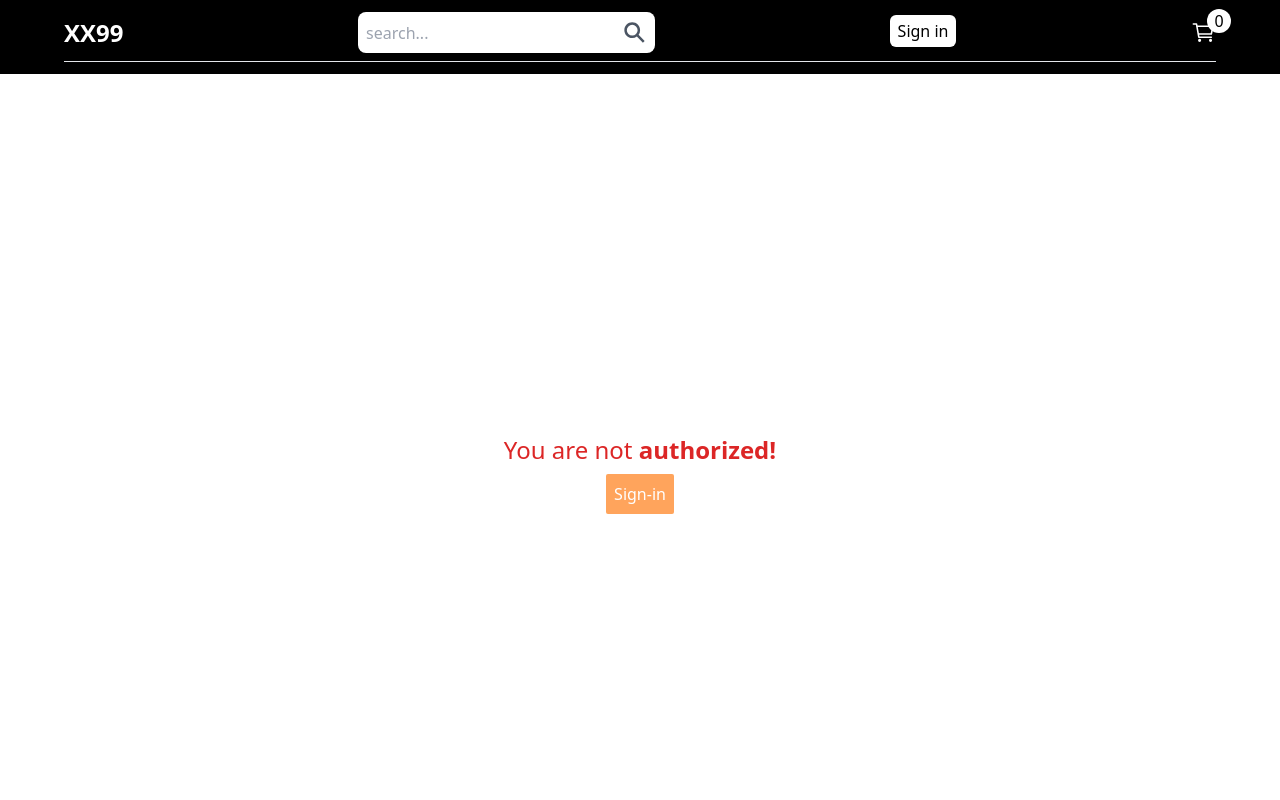
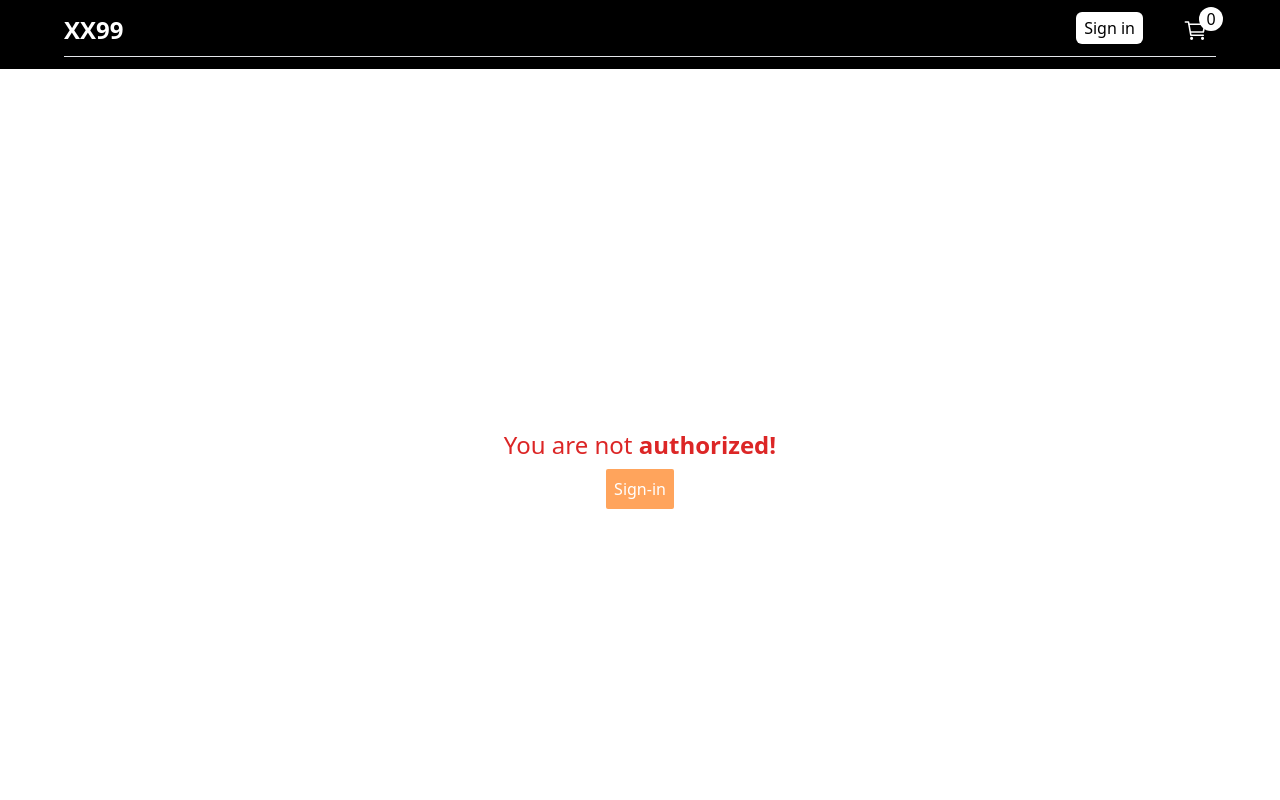
Before and after one commit to Opeyemi-2018/e-commerce, a React (Vite) app in the folder client/: page /unauthorized in a window 1280 px wide. Shown: the top 800 px of the page. Built offline with nearby package versions, Linux system fonts and the light colour scheme.

Commit message:
massive changes done

```diff
--- a/client/src/components/CheckOut.jsx
+++ b/client/src/components/CheckOut.jsx
@@ -4,7 +4,7 @@ const CheckOut = ({ amountToPay, user, setamountToPay }) => {
     e.preventDefault();
   };
   return (
-    <div className="bg-white p-6 my-4 rounded-md">
+    <div className="bg-white md:p-6 p-2 my-4 rounded-md">
       <h1 className="sm:font-semibold font-normal sm:text-2xl text-1xl mb-3">
         CHECKOUT
       </h1>
@@ -50,7 +50,7 @@ const CheckOut = ({ amountToPay, user, setamountToPay }) => {
               shipping info
             </h1>
             <div className="grid md:grid-cols-2 gap-2">
-              <div className="flex flex-col col-span-2">
+              <div className="flex flex-col md:col-span-2">
                 <label className="mb-1 text-1xl capitalize sm:font-semibold font-normal">
                   address
                 </label>
@@ -91,9 +91,9 @@ const CheckOut = ({ amountToPay, user, setamountToPay }) => {
           {setamountToPay !== 0 && (
             <div className="w-full">
               <PaystackCheckout amount={amountToPay} userEmail={user}>
-                <h1 className="uppercase  text-center  my-4 bg-[#ffa45c] p-2 rounded-sm text-white">
+                <button className="uppercase w-full text-center  my-4 bg-[#ffa45c] p-2 rounded-sm text-white">
                   continue and pay
-                </h1>
+                </button>
               </PaystackCheckout>
             </div>
           )}
--- a/client/src/components/Header.jsx
+++ b/client/src/components/Header.jsx
@@ -120,23 +120,7 @@ const Header = () => {
           XX99
         </Link>
 
-        <form
-          onSubmit={handleSubmit}
-          className="flex items-center bg-white  p-2 rounded-lg"
-        >
-          <input
-            type="text"
-            value={searchTerm}
-            onChange={(e) => setSearchTerm(e.target.value)}
-            placeholder="search..."
-            className="focus:outline-none border-none w-24 sm:w-64"
-          />
-          <button>
-            <IoSearchSharp size={25} className="text-gray-600" />
-          </button>
-        </form>
-
-        {/* <button onClick={()=> setShowSearchInput(!showSearchInput)} className="bg-white p-1 sm:hidden inline rounded-full"><IoSearchSharp size={20}/></button> */}
+        <div className="flex items-center gap-10">
           {loggedInUser ? (
             <div className="relative">
               <div
@@ -200,12 +184,13 @@ const Header = () => {
               Sign in
             </Link>
           )}
-        <Link to={"/cart"} className="relative">
+          <Link to={"/cart"} className="relative mr-2">
             <IoCartOutline size={25} className="text-white" />
             <div className="w-6 h-6 absolute bottom-3 left-4 bg-white rounded-full p-2 flex items-center justify-center">
               <p className=" text-black">{cartLength}</p>
             </div>
           </Link>
+        </div>
       </div>
 
       <hr className="mt-2 max-w-6xl mx-auto" />
--- a/client/src/pages/Admin-Dashboard.jsx
+++ b/client/src/pages/Admin-Dashboard.jsx
@@ -38,7 +38,7 @@ const Dashboard = () => {
 
       <div className="">
         <div
-          className={`fixed z-20 md:inline hidden bg-[#ffa45c] rounded-md  p-4  top-3 bottom-3  left-3 w-60  `}
+          className={`fixed z-20 lg:inline hidden bg-[#ffa45c] rounded-md  p-4  top-3 bottom-3  left-3 w-60  `}
         >
           <Link to={"/"} className="my-4  text-white font-extrabold text-2xl">
             XX99
@@ -94,7 +94,7 @@ const Dashboard = () => {
               <span>
                 <PiUsers size={25} />
               </span>{" "}
-              <h1 className="">Customers</h1>{" "}
+              <h1 className="">Users</h1>{" "}
             </Link>
 
             <Link
@@ -126,7 +126,7 @@ const Dashboard = () => {
       {/* mobile side bar  */}
 
       <div
-        className={`fixed z-20 md:hidden inline bg-[#ffa45c]  rounded-none  px-1 py-3  top-0  bottom-0  left-0 transition-all duration-300 ${
+        className={`fixed z-20 lg:hidden inline bg-[#ffa45c]  rounded-none  px-1 py-3  top-0  bottom-0  left-0 transition-all duration-300 ${
           showSideBar ? "w-52" : "w-10"
         }  `}
       >
@@ -207,9 +207,7 @@ const Dashboard = () => {
             <span>
               <PiUsers size={25} />
             </span>{" "}
-            <h1 className={`${showSideBar ? "inline" : "hidden"} `}>
-              Customers
-            </h1>{" "}
+            <h1 className={`${showSideBar ? "inline" : "hidden"} `}>Users</h1>{" "}
           </Link>
 
           <Link
@@ -244,7 +242,7 @@ const Dashboard = () => {
       </div>
 
       <div
-        className={`md:ml-64 ml-10  overflow-x-auto transition-all duration-300 ${
+        className={`lg:ml-64 ml-10  overflow-x-auto transition-all duration-300 ${
           showSideBar ? "blur-sm md:blur-none" : ""
         }`}
       >
--- a/client/src/pages/Cart.jsx
+++ b/client/src/pages/Cart.jsx
@@ -137,7 +137,7 @@ const Cart = () => {
             <div
               className={`my-4 ${
                 cart.items.length === 0 ? "bg-none" : "bg-white shadow-md"
-              }  rounded-md p-6 `}
+              }  rounded-md md:p-6 p-2`}
             >
               <h2 className="sm:font-semibold font-normal sm:text-2xl text-1xl mb-3 capitalize">
                 {cart.items.length === 0 ? "" : "summary"}
--- a/client/src/pages/DashboardCustomers.jsx
+++ b/client/src/pages/DashboardCustomers.jsx
@@ -150,7 +150,7 @@ const DashboardCustomers = () => {
       </div>
 
       {showModal && (
-        <div className="fixed md:ml-24 ml-0 max-w-full  top-1/2 left-1/2 transform -translate-x-1/2 -translate-y-1/2 shadow-ld rounded-md bg-red-100 sm:py-8 py-4 sm:px-10">
+        <div className="fixed md:w-[600px] max-w- w-[300px] mx-4 sm:mx-0 top-1/2 left-1/2 transform -translate-x-1/2 -translate-y-1/2 shadow-lg rounded-md bg-red-100 p-4 sm:py-8 sm:px-10">
           <div className="">
             <span className="flex justify-center items-center sm:text-5xl text-4xl text-red-600">
               <PiWarningCircle />
--- a/client/src/pages/DashboardProduct.jsx
+++ b/client/src/pages/DashboardProduct.jsx
@@ -121,7 +121,7 @@ const DashboardProduct = () => {
 
       {/* div for modal popup */}
       {showModal && (
-        <div className="fixed md:ml-24 ml-0 max-w-full  top-1/2 left-1/2 transform -translate-x-1/2 -translate-y-1/2 shadow-ld rounded-md bg-red-100 sm:py-8 py-4 sm:px-10">
+        <div className="fixed md:w-[600px] max-w- w-[300px] mx-4 sm:mx-0 top-1/2 left-1/2 transform -translate-x-1/2 -translate-y-1/2 shadow-lg rounded-md bg-red-100 p-4 sm:py-8 sm:px-10">
           <div className="">
             <span className="flex justify-center items-center sm:text-5xl text-4xl text-red-600">
               <PiWarningCircle />
--- a/client/src/pages/Home.jsx
+++ b/client/src/pages/Home.jsx
@@ -33,7 +33,7 @@ const Home = () => {
           background: `linear-gradient(to bottom, rgba(0, 0, 0, 1) 0%, rgba(0, 0, 0, 0.8) 60%, rgba(0, 0, 0, 0.3) 90%), url(${laptop}) center/cover no-repeat`,
         }}
       >
-        <div className="top-home-div w-full py-6  px-3 md:inline hidden ">
+        <div className="top-home-div w-full py-6  px-3 sm:inline hidden ">
           <div className="max-w-6xl mx-auto flex md:gap-10 gap-2 justify-center ">
             <div className="bg-white md:px-10 px-4 rounded-sm">
               <div className="flex flex-col gap-4 my-4">
--- a/client/src/pages/ProductInfo.jsx
+++ b/client/src/pages/ProductInfo.jsx
@@ -100,7 +100,7 @@ const ProductInfo = () => {
 
   return (
     <div className="px-3 md:my-10 my-4 min-h-screen">
-      <div className="fixed top-[13%] right-[3%] z-10 border rounded-full w-12 h-12 flex justify-center items-center bg-slate-100 cursor-pointer">
+      <div className="fixed top-[13%] md:right-[6%] right-[3%] z-10 border rounded-full w-12 h-12 flex justify-center items-center bg-slate-100 cursor-pointer">
         <IoIosShareAlt
           className="text-slate-500"
           onClick={() => {
@@ -123,7 +123,7 @@ const ProductInfo = () => {
             key={productInfo._id}
             className="flex flex-col items-center text-left md:flex-row gap-4"
           >
-            <div className="flex flex-col w-[500px]">
+            <div className="flex flex-col ">
               {/* Main Image */}
               <img
                 src={mainImage}
```
Lines whose indentation alone changed are shown as unchanged.
